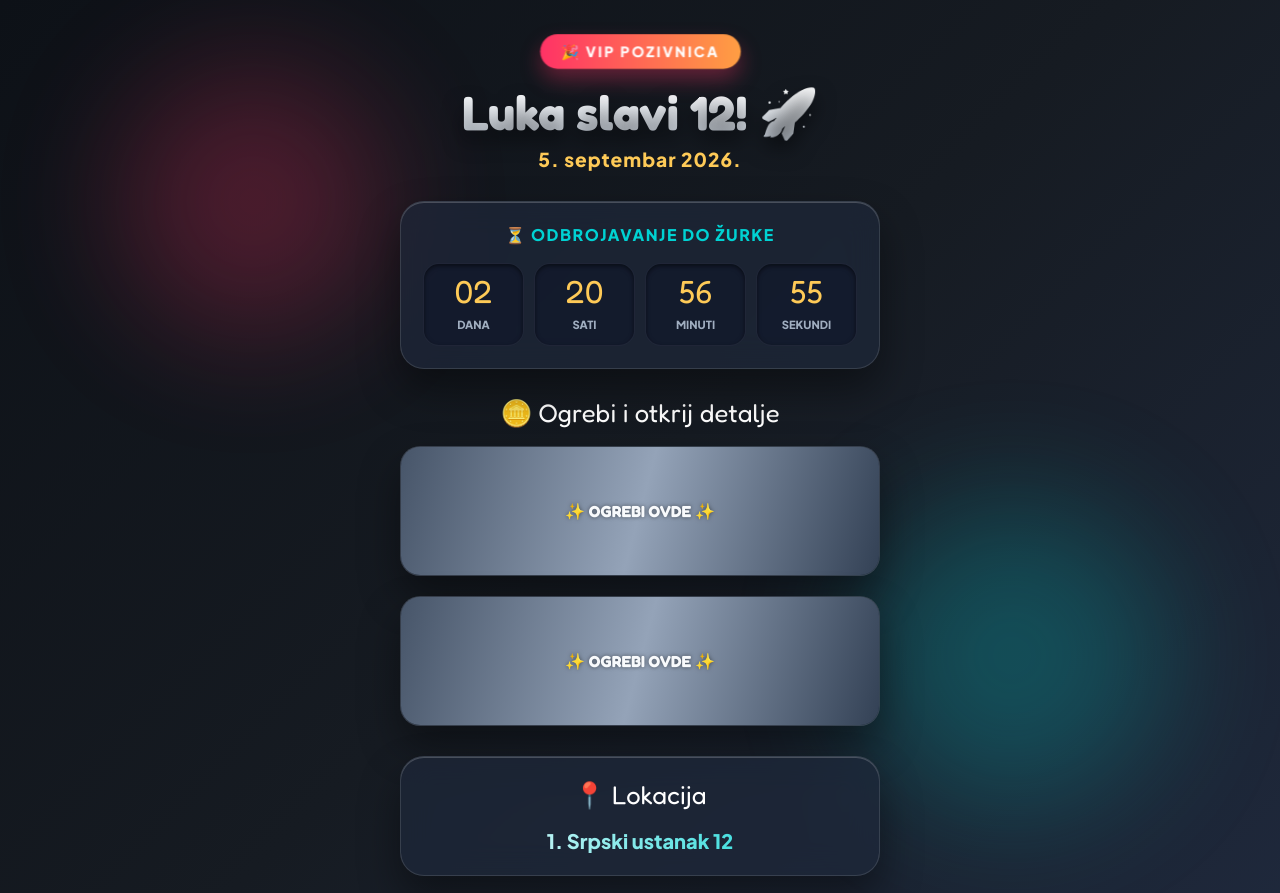
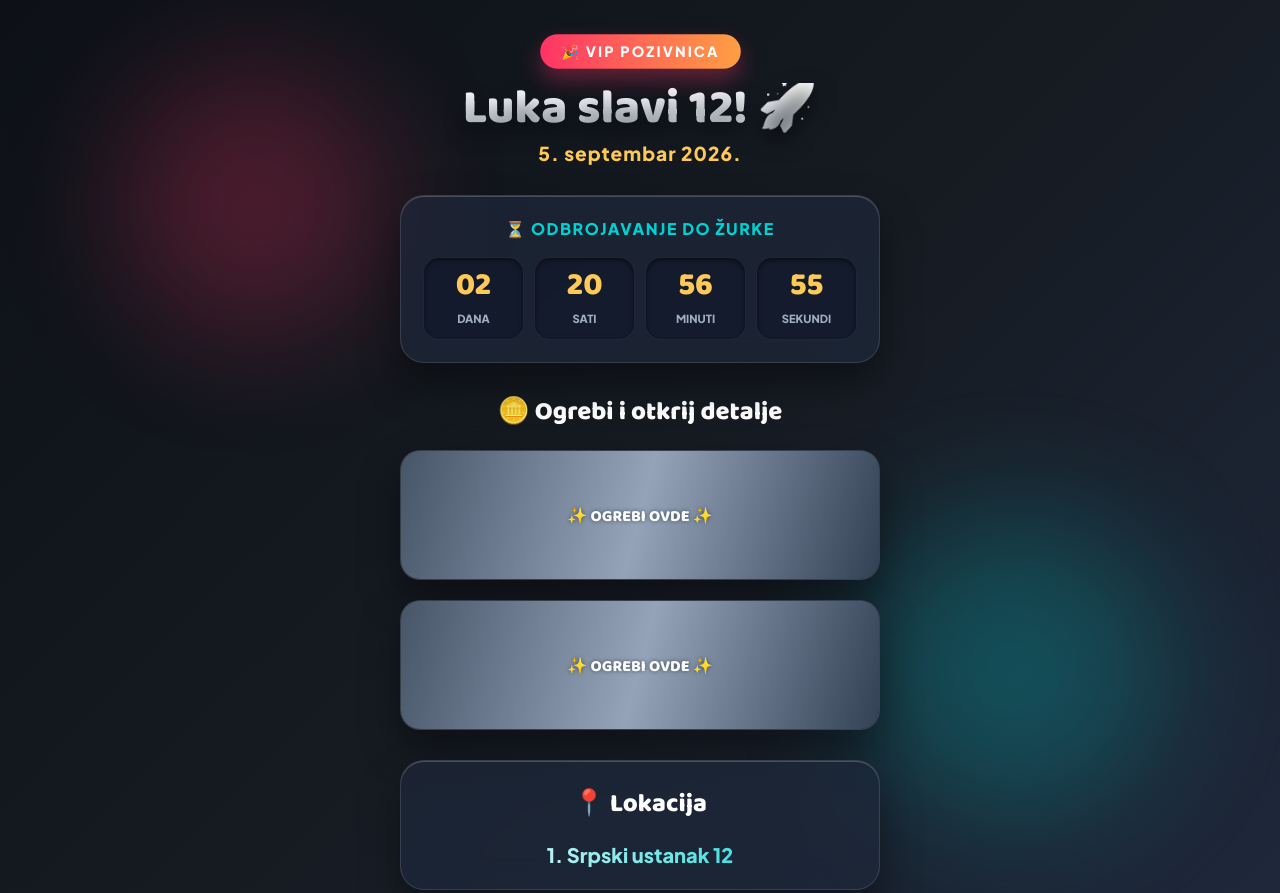
Before and after one commit to lukanaltacc-wq/luka-rodjendan, a plain HTML site: page index.html in a window 1280 px wide. Shown: the top 893 px of the page. Drawn offline with nearby package versions, Linux system fonts and the light colour scheme.

Commit message:
Update index.html

```diff
--- a/index.html
+++ b/index.html
@@ -6,7 +6,7 @@
   <title>Lukin 12. Rođendan!</title>
   <link rel="preconnect" href="https://fonts.googleapis.com">
   <link rel="preconnect" href="https://fonts.gstatic.com" crossorigin>
-  <link href="https://fonts.googleapis.com/css2?family=Fredoka:wght@400;600;700&family=Plus+Jakarta+Sans:wght@600;800&subset=latin-ext&display=swap" rel="stylesheet">
+  <link href="https://fonts.googleapis.com/css2?family=Baloo+2:wght@700;800&family=Plus+Jakarta+Sans:wght@600;800&display=swap" rel="stylesheet">
   <script src="https://cdn.jsdelivr.net/npm/canvas-confetti@1.6.0/dist/confetti.browser.min.js"></script>
   <style>
     :root {
@@ -40,7 +40,7 @@
       perspective: 1000px;
     }
 
-    /* Animated background elements */
+    /* Background Blobs */
     .bg-blobs {
       position: fixed;
       top: 0;
@@ -93,7 +93,6 @@
     header {
       margin-top: 10px;
       margin-bottom: 30px;
-      transform-style: preserve-3d;
     }
 
     .tag {
@@ -116,8 +115,10 @@
     }
 
     h1 {
-      font-family: 'Fredoka', cursive;
+      font-family: 'Baloo 2', cursive;
       font-size: 3rem;
+      font-weight: 800;
+      line-height: 1.1;
       background: linear-gradient(180deg, #ffffff 0%, #cbd5e1 100%);
       -webkit-background-clip: text;
       -webkit-text-fill-color: transparent;
@@ -132,7 +133,7 @@
       letter-spacing: 1px;
     }
 
-    /* 3D Glass Card Base */
+    /* 3D Glass Card */
     .glass-card {
       background: var(--card-bg);
       backdrop-filter: blur(16px);
@@ -142,8 +143,6 @@
       box-shadow:
         0 20px 40px rgba(0, 0, 0, 0.4),
         inset 0 1px 0 rgba(255, 255, 255, 0.2);
-      transition: transform 0.2s ease, box-shadow 0.2s ease;
-      transform-style: preserve-3d;
     }
 
     /* Countdown Section */
@@ -176,8 +175,9 @@
     }
 
     .time-box span:first-child {
-      font-family: 'Fredoka', cursive;
+      font-family: 'Baloo 2', cursive;
       font-size: 2rem;
+      font-weight: 800;
       color: var(--accent-yellow);
       display: block;
       line-height: 1;
@@ -193,8 +193,9 @@
 
     /* Scratch Section */
     .section-title {
-      font-family: 'Fredoka', cursive;
+      font-family: 'Baloo 2', cursive;
       font-size: 1.6rem;
+      font-weight: 800;
       margin-bottom: 18px;
       color: #fff;
       display: flex;
@@ -226,14 +227,15 @@
       position: absolute;
       text-align: center;
       padding: 15px;
-      transform: translateZ(20px);
     }
 
     .scratch-content h3 {
-      font-family: 'Fredoka', cursive;
-      font-size: 1.4rem;
+      font-family: 'Baloo 2', cursive;
+      font-size: 1.5rem;
+      font-weight: 800;
       color: #fff;
-      margin-bottom: 4px;
+      margin-bottom: 2px;
+      line-height: 1.2;
     }
 
     .scratch-content p {
@@ -276,18 +278,10 @@
       margin-top: 10px;
       padding-bottom: 25px;
     }
-
-    @media (hover: hover) {
-      .glass-card:hover {
-        transform: translateY(-5px) rotateX(4deg) rotateY(-2deg);
-        box-shadow: 0 30px 60px rgba(0, 0, 0, 0.5), inset 0 1px 0 rgba(255, 255, 255, 0.3);
-      }
-    }
   </style>
 </head>
 <body>
 
-  <!-- Background Animated Blobs -->
   <div class="bg-blobs">
     <div class="blob blob-1"></div>
     <div class="blob blob-2"></div>
@@ -300,7 +294,6 @@
       <p class="subtitle">5. septembar 2026.</p>
     </header>
 
-    <!-- Odbrojavanje -->
     <div class="glass-card countdown-card">
       <div class="countdown-title">⏳ Odbrojavanje do žurke</div>
       <div class="timer">
@@ -311,11 +304,9 @@
       </div>
     </div>
 
-    <!-- Srećke za grebanje -->
     <div class="section-title">🪙 Ogrebi i otkrij detalje</div>
     <div class="scratch-container">
 
-      <!-- Kartica 1 -->
       <div class="glass-card scratch-card" id="card1">
         <div class="scratch-content">
           <h3>🏡 Rođendan je u Lukinoj kući!</h3>
@@ -324,7 +315,6 @@
         <canvas id="scratch1"></canvas>
       </div>
 
-      <!-- Kartica 2 -->
       <div class="glass-card scratch-card" id="card2">
         <div class="scratch-content">
           <h3>⏰ Početak u 17:00h!</h3>
@@ -335,7 +325,6 @@
 
     </div>
 
-    <!-- Lokacija -->
     <div class="glass-card location-card">
       <div class="section-title">📍 Lokacija</div>
       <p>1. Srpski ustanak 12</p>
@@ -394,7 +383,7 @@
         ctx.fillStyle = grad;
         ctx.fillRect(0, 0, width, height);
 
-        ctx.font = 'bold 16px "Fredoka", "Plus Jakarta Sans", sans-serif';
+        ctx.font = '800 16px "Baloo 2", sans-serif';
         ctx.fillStyle = '#f8fafc';
         ctx.textAlign = 'center';
         ctx.shadowColor = 'rgba(0,0,0,0.5)';
```
